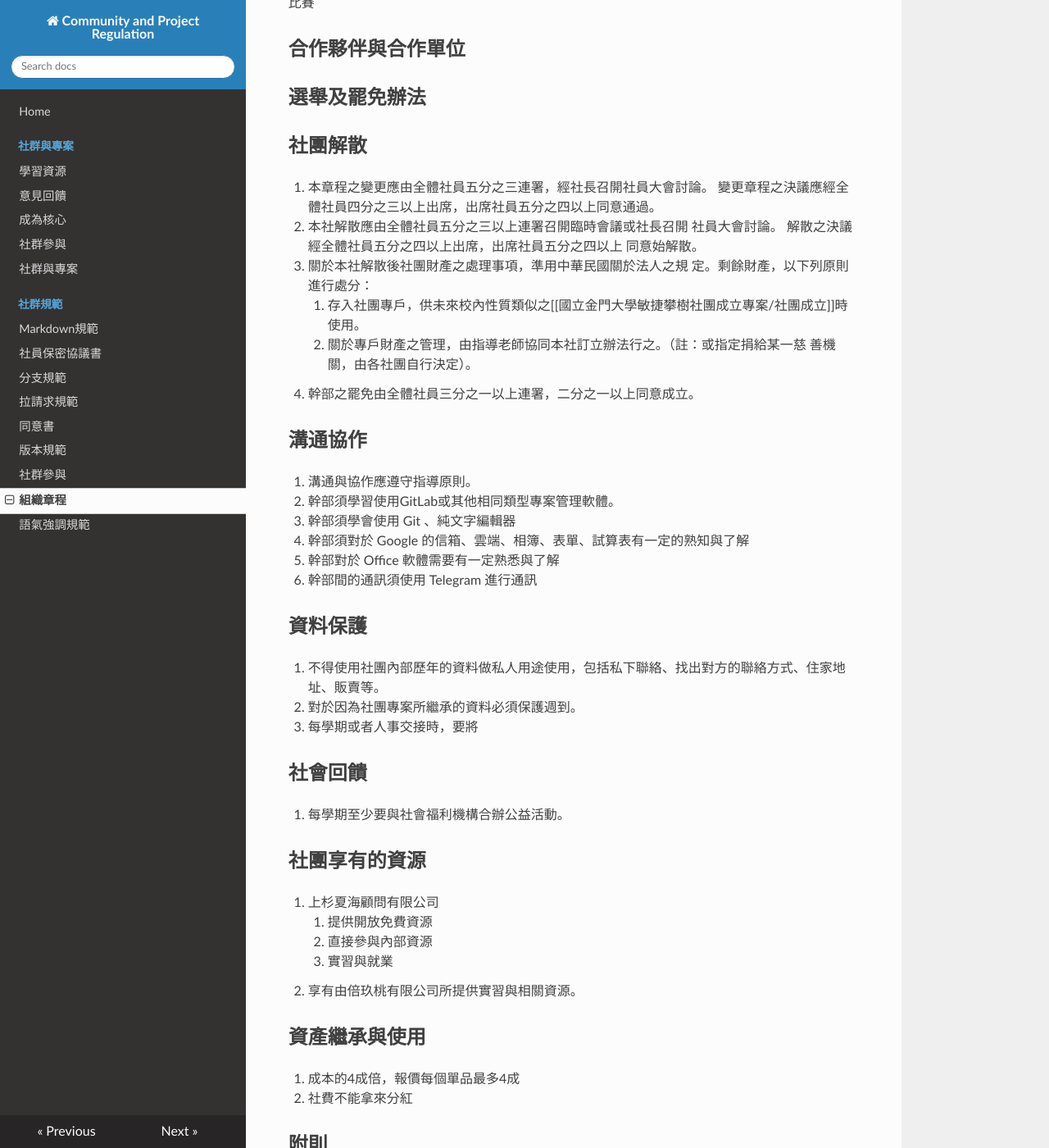
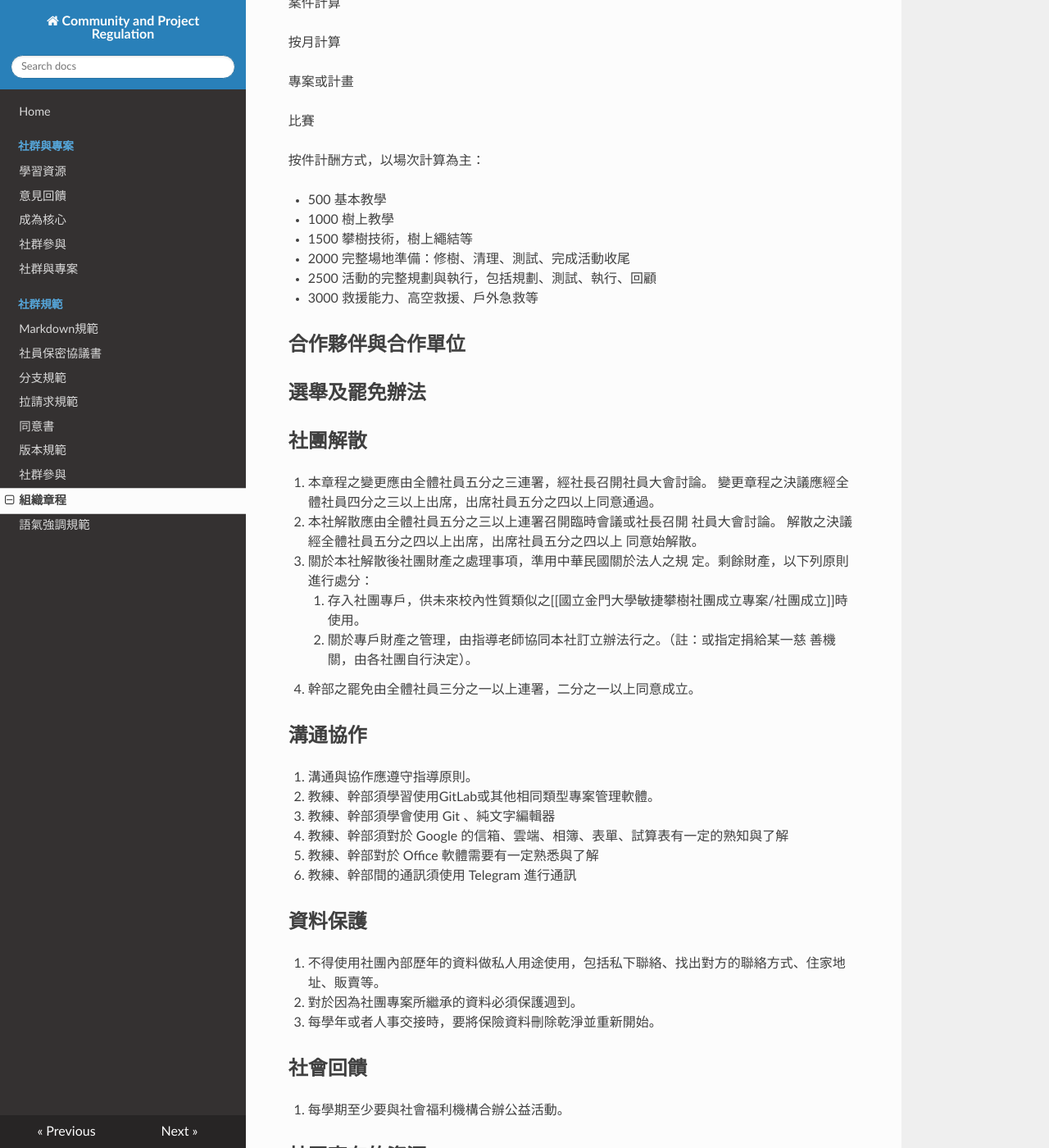
Before and after one commit to NQU-Agile-Tree-Climbing-Club/community-regulation, an MkDocs documentation site: the page built from docs/社群規範/社群規範.md, in a window 1280 px wide and 1400 px high, scrolled down 3640 px. Shown: the whole window at 82% size. Built offline with MkDocs 1.6.1, drawn with Linux system fonts in a browser that asks for light colours; nearby versions of some CDN libraries; some of the changed text lies outside the part shown.

Commit message:
此提交將更新規範與章程
修改項目:

模組:

議題4

```diff
--- a/docs/社群規範/社群規範.md
+++ b/docs/社群規範/社群規範.md
@@ -47,6 +48,10 @@
 7. 填寫國立金門大學敏捷攀樹社團會員名冊
 8. 繳交社費：500 元
 9. 完成上述皆為本社之社員
+
+教練與幹部：
+
+1. 幹部須學習使用GitLab或其他相同類型專案管理軟體
 
 ## 社員之權利與義務
 1. 凡本社社員均享有下列權利：
@@ -125,6 +130,15 @@
 
 比賽
 
+按件計酬方式，以場次計算為主：
+
+- 500 基本教學
+- 1000 樹上教學
+- 1500 攀樹技術，樹上繩結等
+- 2000 完整場地準備：修樹、清理、測試、完成活動收尾
+- 2500 活動的完整規劃與執行，包括規劃、測試、執行、回顧
+- 3000 救援能力、高空救援、戶外急救等
+
 ## 合作夥伴與合作單位
 
 ## 選舉及罷免辦法
@@ -139,30 +153,32 @@
 
 ## 溝通協作
 1. 溝通與協作應遵守指導原則。
-1. 幹部須學習使用GitLab或其他相同類型專案管理軟體。
-2. 幹部須學會使用 Git 、純文字編輯器
-3. 幹部須對於 Google 的信箱、雲端、相簿、表單、試算表有一定的熟知與了解
-4. 幹部對於 Office 軟體需要有一定熟悉與了解
-5. 幹部間的通訊須使用 Telegram 進行通訊
+1. 教練、幹部須學習使用GitLab或其他相同類型專案管理軟體。
+2. 教練、幹部須學會使用 Git 、純文字編輯器
+3. 教練、幹部須對於 Google 的信箱、雲端、相簿、表單、試算表有一定的熟知與了解
+4. 教練、幹部對於 Office 軟體需要有一定熟悉與了解
+5. 教練、幹部間的通訊須使用 Telegram 進行通訊
 
 ## 資料保護
 1. 不得使用社團內部歷年的資料做私人用途使用，包括私下聯絡、找出對方的聯絡方式、住家地址、販賣等。
 2. 對於因為社團專案所繼承的資料必須保護週到。
-3. 每學期或者人事交接時，要將
+3. 每學年或者人事交接時，要將保險資料刪除乾淨並重新開始。
 
 ## 社會回饋
 1. 每學期至少要與社會福利機構合辦公益活動。
 
 ## 社團享有的資源
-1. 上杉夏海顧問有限公司
+
+1. 「上杉夏海顧問有限公司」所提供實習與相關資源。
     1. 提供開放免費資源
     1. 直接參與內部資源
     1. 實習與就業
-1. 享有由倍玖桃有限公司所提供實習與相關資源。
+1. 「倍玖桃有限公司」所提供實習與相關資源。
+1. 「道法自然探索有限公司」所提供實習與相關資源。
 
 ## 資產繼承與使用
 1. 成本的4成倍，報價每個單品最多4成
-2. 社費不能拿來分紅
+2. 社費禁止拿來分紅
 
 ## 附則
 
```
Also changed, not shown: other parts of docs/社群規範/社群規範.md (+1 -0 lines).
